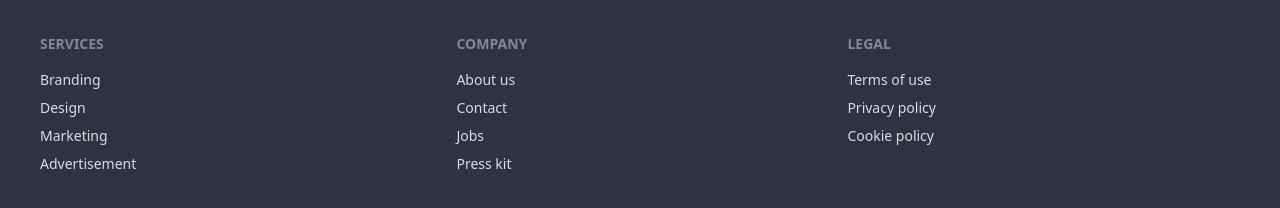
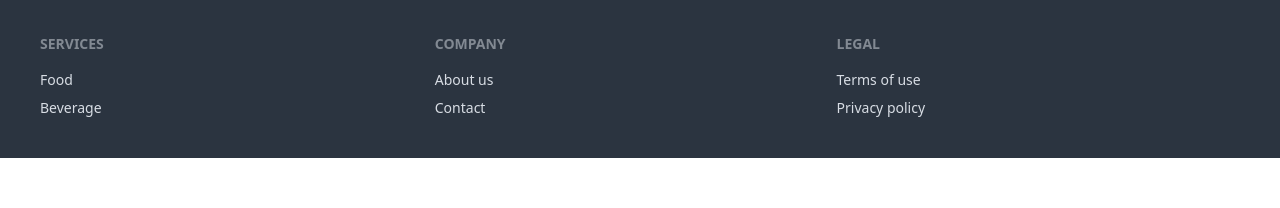
Before and after one commit to mdsoponhossain/tasty-eat-hub-client-side, a React (Vite) app: page / in a window 1280 px wide. Shown: the part 2718-2926 px from the top of the page. After the commit the page ends 2876 px from the top, so only its background shows below. Built offline with nearby package versions, Linux system fonts and the light colour scheme.

Commit message:
footer edited

```diff
--- a/src/Components/Footer/Footer.jsx
+++ b/src/Components/Footer/Footer.jsx
@@ -5,23 +5,21 @@ const Footer = () => {
         <footer className="footer p-10 bg-neutral text-neutral-content">
             <nav>
                 <header className="footer-title">Services</header>
-                <a className="link link-hover">Branding</a>
-                <a className="link link-hover">Design</a>
-                <a className="link link-hover">Marketing</a>
-                <a className="link link-hover">Advertisement</a>
+                <a className="link link-hover">Food</a>
+                <a className="link link-hover">Beverage</a>
+
             </nav>
             <nav>
                 <header className="footer-title">Company</header>
                 <a className="link link-hover">About us</a>
                 <a className="link link-hover">Contact</a>
-                <a className="link link-hover">Jobs</a>
-                <a className="link link-hover">Press kit</a>
+
             </nav>
             <nav>
                 <header className="footer-title">Legal</header>
                 <a className="link link-hover">Terms of use</a>
                 <a className="link link-hover">Privacy policy</a>
-                <a className="link link-hover">Cookie policy</a>
+
             </nav>
         </footer>
     );
--- a/src/Components/Home/Home.jsx
+++ b/src/Components/Home/Home.jsx
@@ -22,6 +22,7 @@ const Home = () => {
             <Features></Features>
             <Footer></Footer>
         </div>
+
     );
 };
 
```
